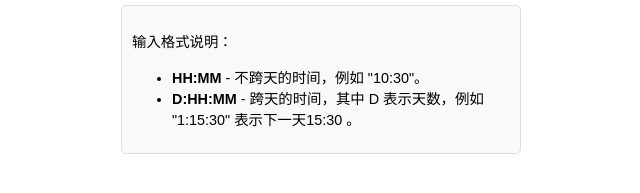
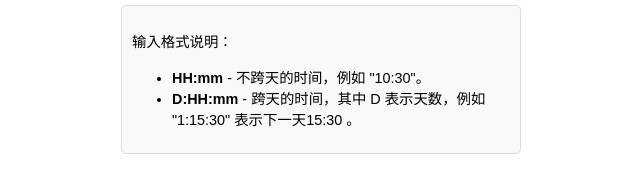
Before and after one commit to gsbsdjz/gsbsdjz.github.io, a plain HTML site: page index.html in a window 1280 px wide. Shown: the part 273-466 px from the top of the page, 319-959 px from the left. Drawn offline with Linux system fonts and the light colour scheme.

Commit message:
Update index.html

```diff
--- a/index.html
+++ b/index.html
@@ -71,8 +71,8 @@
     <div class="format-info" id="formatInfo">
         <p>输入格式说明：</p>
         <ul>
-            <li><strong>HH:MM</strong> - 不跨天的时间，例如 "10:30"。</li>
-            <li><strong>D:HH:MM</strong> - 跨天的时间，其中 D 表示天数，例如 "1:15:30" 表示下一天15:30 。</li>
+            <li><strong>HH:mm</strong> - 不跨天的时间，例如 "10:30"。</li>
+            <li><strong>D:HH:mm</strong> - 跨天的时间，其中 D 表示天数，例如 "1:15:30" 表示下一天15:30 。</li>
         </ul>
     </div>
 </div>
@@ -93,7 +93,7 @@ function parseTime(inputStr) {
         const minutes = parseInt(parts[1], 10);
         return { totalHours: hours, minutes: minutes };
     } else {
-        throw new Error("输入格式不正确，需为 D:HH:MM 或 HH:MM");
+        throw new Error("输入格式不正确，需为 D:HH:mm 或 HH:mm");
     }
 }
 
```
